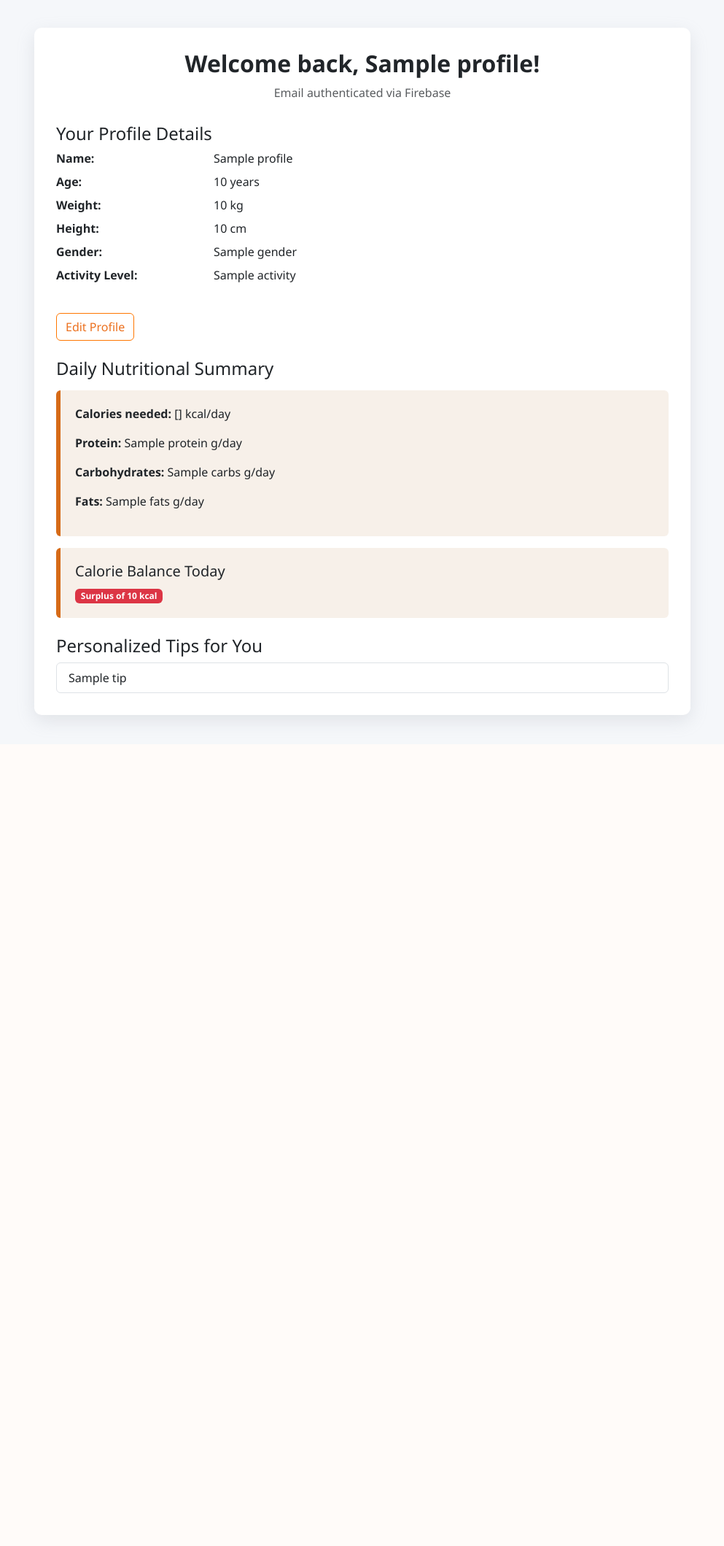
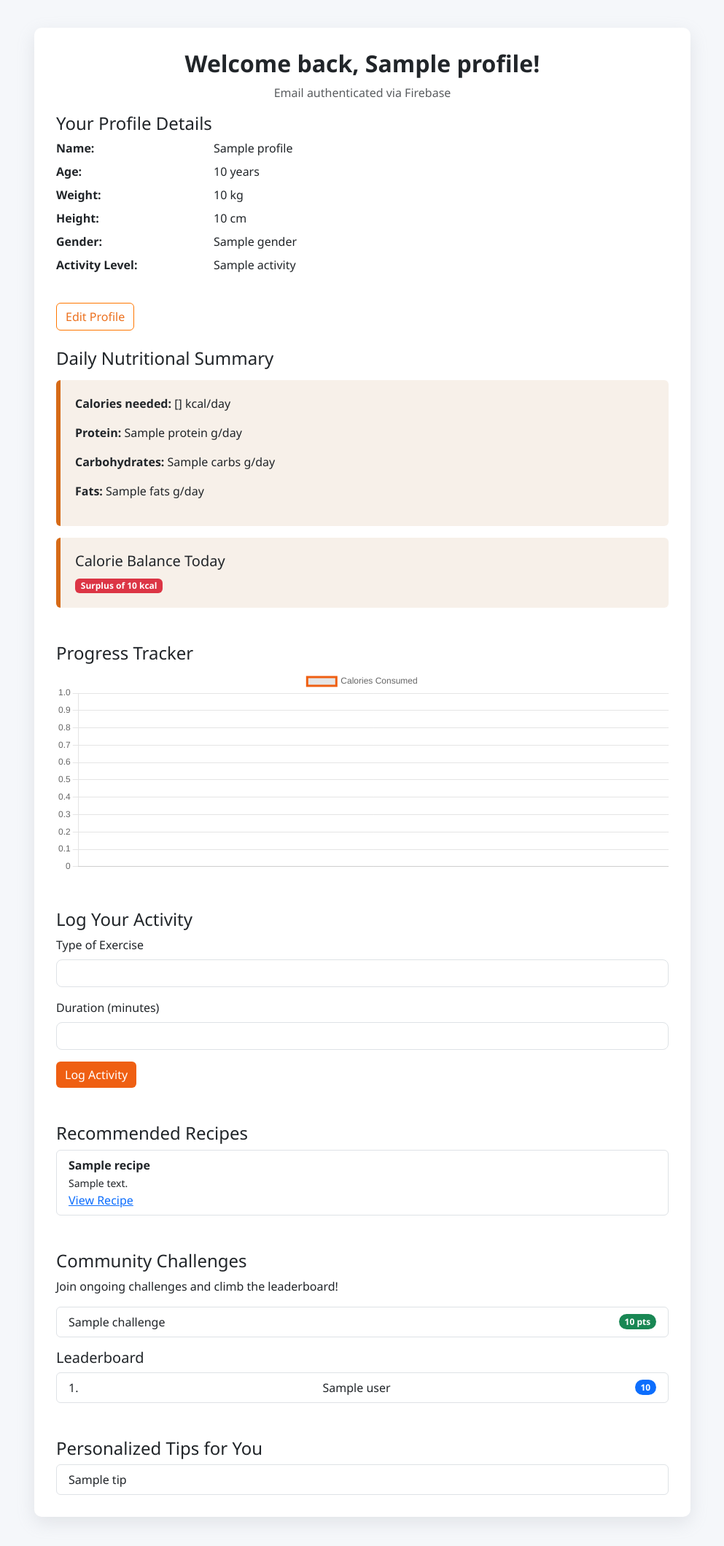
Before and after one commit to mani1028/nutrilife, a Flask app: template templates/dashboard.html in a window 1280 px wide. Shown: the part 45-2164 px from the top of the page at 73% size, without its empty margins (143-1136 px from the left). Before the commit the page ends 1048 px from the top, so only its background shows below. Run offline with Flask 3, Linux system fonts and the light colour scheme; the template is opened without the code that fills it: most values are stand-ins (such as "Sample title", 1, 10 or a date in 2020); some libraries are stand-ins or nearby versions.

Commit message:
Update dashboard.html

```diff
--- a/templates/dashboard.html
+++ b/templates/dashboard.html
@@ -5,13 +5,13 @@
   <meta name="viewport" content="width=device-width, initial-scale=1" />
   <title>Dashboard - Nutrition App</title>
   <link href="https://cdn.jsdelivr.net/npm/bootstrap@5.3.0/dist/css/bootstrap.min.css" rel="stylesheet" />
-  <link rel="stylesheet" href="https://cdnjs.cloudflare.com/ajax/libs/font-awesome/6.5.0/css/all.min.css" integrity="sha512-..." crossorigin="anonymous" referrerpolicy="no-referrer" />
+  <link rel="stylesheet" href="https://cdnjs.cloudflare.com/ajax/libs/font-awesome/6.5.0/css/all.min.css" />
+  <script src="https://cdn.jsdelivr.net/npm/chart.js"></script>
   <style>
     body {
       font-family: 'Segoe UI', Tahoma, Geneva, Verdana, sans-serif;
       background: #f5f7fa;
     }
-
     .dashboard-container {
       max-width: 900px;
       margin: 40px auto;
@@ -20,15 +20,7 @@
       border-radius: 10px;
       box-shadow: 0 8px 24px rgba(145, 151, 158, 0.2);
     }
-
-    .profile-header {
-      margin-bottom: 30px;
-    }
-
-    .profile-header h2 {
-      font-weight: 700;
-    }
-
+    .profile-header h2 { font-weight: 700; }
     .summary-card {
       background: #f7f0e9;
       border-left: 6px solid #d66a17;
@@ -36,54 +28,11 @@
       border-radius: 6px;
       margin-top: 15px;
     }
-
-    .profile-info dt {
-      font-weight: 600;
-    }
-
-    .card {
-      border: none;
-      border-radius: 1rem;
-      box-shadow: 0 4px 12px rgba(112, 109, 108, 0.975);
-      padding: 1.5rem;
-      margin-bottom: 2rem;
-    }
-
-    .form-control {
-      border-radius: 0.5rem;
-    }
-
-    .btn-primary {
-      background-color: #ef5f12;
-      border: none;
-    }
-
-    .btn-outline-primary {
-      border-color: #ff7700;
-      color: #ec711f;
-    }
-
-    .btn-outline-primary:hover {
-      background-color: #3b82f6;
-      color: #000000;
-    }
-
-    .preview-img {
-      max-width: 100%;
-      max-height: 200px;
-      display: none;
-      margin-top: 1rem;
-      border-radius: 0.5rem;
-    }
-
-    textarea {
-      resize: vertical;
-    }
-
-    .spinner-border {
-      vertical-align: middle;
-      margin-right: 0.3rem;
-    }
+    .card { border: none; border-radius: 1rem; box-shadow: 0 4px 12px rgba(112, 109, 108, 0.975); padding: 1.5rem; margin-bottom: 2rem; }
+    .form-control { border-radius: 0.5rem; }
+    .btn-primary { background-color: #ef5f12; border: none; }
+    .btn-outline-primary { border-color: #ff7700; color: #ec711f; }
+    .btn-outline-primary:hover { background-color: #3b82f6; color: #000000; }
   </style>
 </head>
 
@@ -117,32 +66,27 @@
       <p class="text-muted">Email authenticated via Firebase</p>
     </div>
 
+    <!-- Profile Section -->
     <section class="profile-section mb-4">
       <h4>Your Profile Details</h4>
-      <dl class="row profile-info">
+      <dl class="row">
         <dt class="col-sm-3">Name:</dt>
         <dd class="col-sm-9">{{ profile.name }}</dd>
-
         <dt class="col-sm-3">Age:</dt>
         <dd class="col-sm-9">{{ profile.age }} years</dd>
-
         <dt class="col-sm-3">Weight:</dt>
         <dd class="col-sm-9">{{ profile.weight }} kg</dd>
-
         <dt class="col-sm-3">Height:</dt>
         <dd class="col-sm-9">{{ profile.height }} cm</dd>
-
         <dt class="col-sm-3">Gender:</dt>
         <dd class="col-sm-9">{{ profile.gender }}</dd>
-
         <dt class="col-sm-3">Activity Level:</dt>
         <dd class="col-sm-9">{{ profile.activity }}</dd>
       </dl>
-      <!--<button id="updateProfile" class="btn btn-outline-primary mt-3">Edit Profile</button> -->
-      <a href="/profile" class="btn btn-outline-primary mt-3">Edit Profile</a>  <!-- ✅ RIGHT -->
-
+      <a href="/profile" class="btn btn-outline-primary mt-3">Edit Profile</a>
     </section>
 
+    <!-- Nutrition Summary -->
     <section class="nutrition-summary">
       <h4>Daily Nutritional Summary</h4>
       <div class="summary-card">
@@ -151,7 +95,6 @@
         <p><strong>Carbohydrates:</strong> {{ nutrition.carbs }} g/day</p>
         <p><strong>Fats:</strong> {{ nutrition.fats }} g/day</p>
       </div>
-
       <div class="summary-card mt-3">
         <h5>Calorie Balance Today</h5>
         {% if caloric_balance > 0 %}
@@ -164,7 +107,67 @@
       </div>
     </section>
 
-    <section class="tips-section mt-4">
+    <!-- Progress Tracker -->
+    <section class="mt-5">
+      <h4>Progress Tracker</h4>
+      <canvas id="progressChart" height="100"></canvas>
+    </section>
+
+    <!-- Exercise Logging -->
+    <section class="mt-5">
+      <h4>Log Your Activity</h4>
+      <form action="/log-activity" method="POST">
+        <div class="mb-3">
+          <label for="activity" class="form-label">Type of Exercise</label>
+          <input type="text" class="form-control" name="activity" id="activity" required>
+        </div>
+        <div class="mb-3">
+          <label for="duration" class="form-label">Duration (minutes)</label>
+          <input type="number" class="form-control" name="duration" id="duration" required>
+        </div>
+        <button type="submit" class="btn btn-primary">Log Activity</button>
+      </form>
+    </section>
+
+    <!-- Recipe Suggestions -->
+    <section class="mt-5">
+      <h4>Recommended Recipes</h4>
+      <ul class="list-group">
+        {% for recipe in recipes %}
+          <li class="list-group-item">
+            <strong>{{ recipe.name }}</strong><br>
+            <small>{{ recipe.description }}</small><br>
+            <a href="{{ recipe.link }}" target="_blank">View Recipe</a>
+          </li>
+        {% endfor %}
+      </ul>
+    </section>
+
+    <!-- Community and Challenges -->
+    <section class="mt-5">
+      <h4>Community Challenges</h4>
+      <p>Join ongoing challenges and climb the leaderboard!</p>
+      <ul class="list-group mb-3">
+        {% for challenge in challenges %}
+          <li class="list-group-item d-flex justify-content-between align-items-center">
+            {{ challenge.name }}
+            <span class="badge bg-success rounded-pill">{{ challenge.points }} pts</span>
+          </li>
+        {% endfor %}
+      </ul>
+      <h5>Leaderboard</h5>
+      <ol class="list-group list-group-numbered">
+        {% for user in leaderboard %}
+          <li class="list-group-item d-flex justify-content-between align-items-center">
+            {{ user.name }}
+            <span class="badge bg-primary rounded-pill">{{ user.score }}</span>
+          </li>
+        {% endfor %}
+      </ol>
+    </section>
+
+    <!-- Tips Section -->
+    <section class="mt-5">
       <h4>Personalized Tips for You</h4>
       <ul class="list-group">
         {% for tip in tips %}
@@ -174,9 +177,7 @@
     </section>
   </div>
 
-  <script src="https://cdn.jsdelivr.net/npm/bootstrap@5.3.0/dist/js/bootstrap.bundle.min.js"></script>
-  <script src="https://www.gstatic.com/firebasejs/8.10.1/firebase-app.js"></script>
-  <script src="https://www.gstatic.com/firebasejs/8.10.1/firebase-auth.js"></script>
+  <!-- Scripts -->
   <script>
     const firebaseConfig = {
       apiKey: "AIzaSyAvsBqNBRqNsbdYV6FjZ97aBPuZiBs4gpw",
@@ -188,14 +189,34 @@
     };
     firebase.initializeApp(firebaseConfig);
   </script>
+
   <script>
-document.getElementById("updateProfile").addEventListener("click", () => {
-  console.log("Clicked Edit Profile");
-  window.location.href = "/profile";
+    const ctx = document.getElementById('progressChart').getContext('2d');
+    const progressChart = new Chart(ctx, {
+      type: 'line',
+      data: {
+        labels: {{ progress.labels | safe }},
+        datasets: [{
+          label: 'Calories Consumed',
+          data: {{ progress.calories | safe }},
+          borderColor: '#ef5f12',
+          tension : 0.4
+        }]
+      },
+      options: {
+        responsive: true,
+        scales: {
+          y: {
+            beginAtZero: true
+          }
+        }
+      }
     });
   </script>
 
-<!-- Your custom script (must be loaded AFTER Firebase init) -->
+  <script src="https://cdn.jsdelivr.net/npm/bootstrap@5.3.0/dist/js/bootstrap.bundle.min.js"></script>
+  <script src="https://www.gstatic.com/firebasejs/8.10.1/firebase-app.js"></script>
+  <script src="https://www.gstatic.com/firebasejs/8.10.1/firebase-auth.js"></script>
   <script src="{{ url_for('static', filename='js/script.js') }}"></script>
 </body>
 </html>
```
Lines whose indentation alone changed are shown as unchanged.
